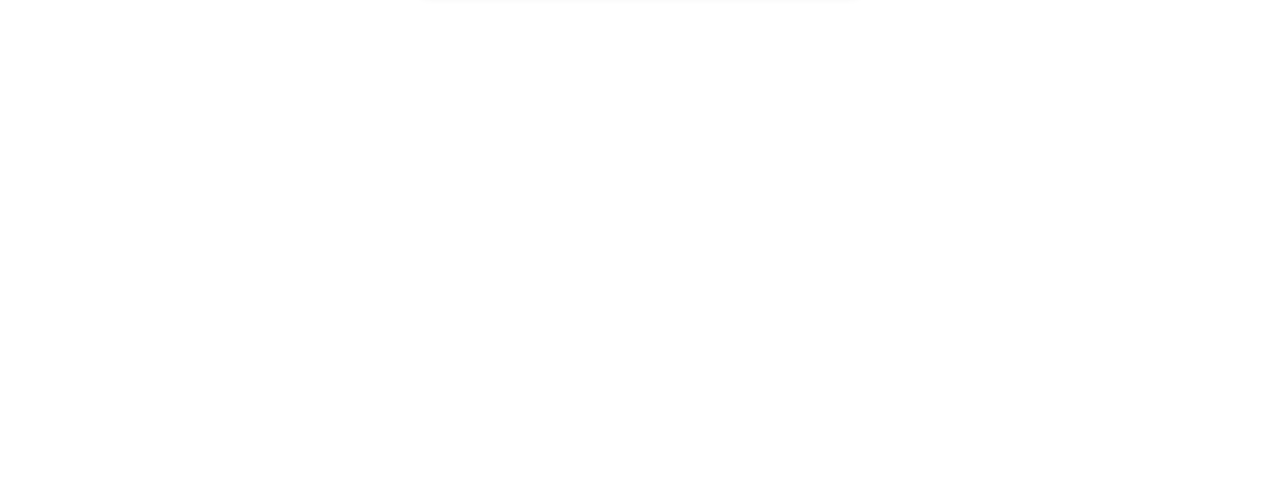
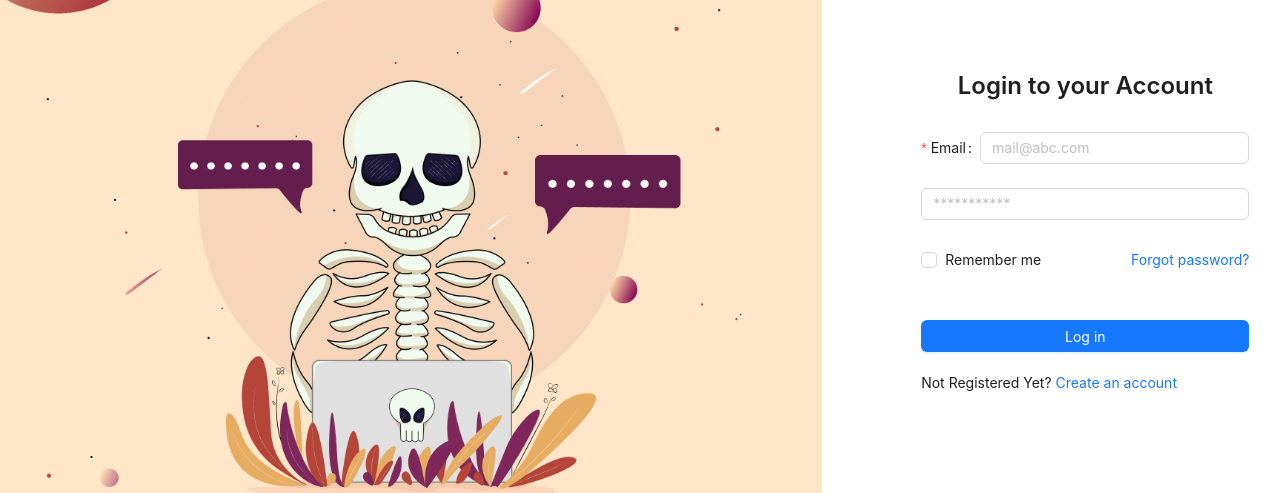
Before and after one commit to poia25/CRM-system, a React (Vite) app in the folder vite-project/: page / in a window 1280 px wide. Shown: the part 156-649 px from the top of the page. Built offline with nearby package versions, Linux system fonts and the light colour scheme; no server answers.

Commit message:
create new page Login

```diff
--- a/vite-project/src/App.tsx
+++ b/vite-project/src/App.tsx
@@ -2,17 +2,19 @@
 import ProfilePage from "./pages/ProfilePage.tsx";
 import TodoPage from "./pages/TodoPage.tsx";
 import Sidebar from "./components/Sidebar.tsx";
+import LogIn from "./pages/LogIn.tsx";
 
 function App() {
   return (
     <>
-      <BrowserRouter>
+        <LogIn />
+      {/* <BrowserRouter>
         <Sidebar />
         <Routes>
           <Route path="/" element={<TodoPage />} />
           <Route path="/profile" element={<ProfilePage />} />
         </Routes>
-      </BrowserRouter>
+      </BrowserRouter> */}
     </>
   );
 }
--- /dev/null
+++ b/vite-project/src/pages/LogIn.tsx
@@ -0,0 +1,66 @@
+import { Flex, Form, Input, Checkbox, Button } from "antd";
+import { Typography } from "antd";
+
+const { Title } = Typography;
+
+export const LogIn = () => {
+  return (
+    <>
+      <Flex gap="large" align="center" style={{ width: "100%" }}>
+        <img style={{ height: "100vh" }} src="/image/login.png" />
+        <Flex style={{ margin: "0 auto" }}>
+          <Form>
+            <Title level={3} style={{ marginBottom: 30, textAlign: "center" }}>
+              Login to your Account
+            </Title>
+            <Form.Item
+              label="Email"
+              name="Email"
+              rules={[
+                {
+                  required: true,
+                  message: "Please input your Email!",
+                },
+              ]}
+            >
+              <Input placeholder="mail@abc.com" />
+            </Form.Item>
+            <Form.Item
+              name="password"
+              rules={[
+                {
+                  required: true,
+                  message: "Please input your Password!",
+                },
+              ]}
+            >
+              <Input type="password" placeholder="***********" />
+            </Form.Item>
+            <Form.Item>
+              <Flex justify="space-between" align="center">
+                <Form.Item name="remember" valuePropName="checked" noStyle>
+                  <Checkbox>Remember me</Checkbox>
+                </Form.Item>
+                <a href="">Forgot password?</a>
+              </Flex>
+            </Form.Item>
+
+            <Form.Item>
+              <Button
+                block
+                type="primary"
+                htmlType="submit"
+                style={{ margin: "20px 0" }}
+              >
+                Log in
+              </Button>
+              Not Registered Yet? <a href="">Create an account</a>
+            </Form.Item>
+          </Form>
+        </Flex>
+      </Flex>
+    </>
+  );
+};
+
+export default LogIn;
```
Also changed, not shown: vite-project/public/image/login.png (added).
